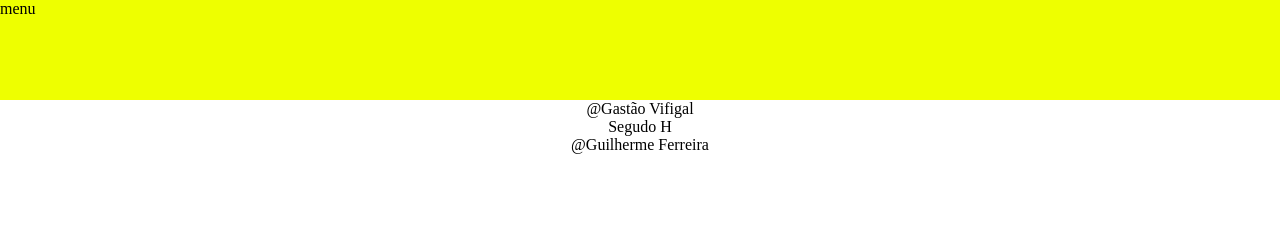
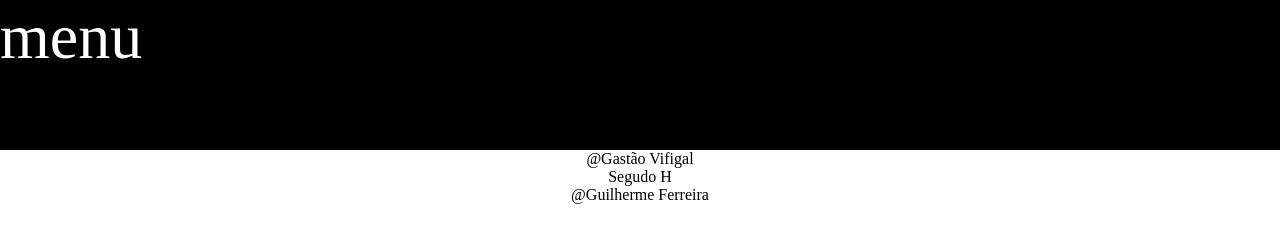
Before and after one commit to guixande0905g/2h2t, a plain HTML site: page index.html in a window 1280 px wide. Drawn offline with Linux system fonts and the light colour scheme.

Commit message:
Add files via upload

```diff
--- a/estilo.css
+++ b/estilo.css
@@ -17,3 +17,11 @@
         background-color: rgb(238, 255, 0);
      }
 }
+@media screen and (min-width: 1280px) {
+    .menu {
+       height: 150px;
+       background-color: rgb(0, 0, 0);
+       color: #FFF;
+       font-size: 64px;
+    }
+}
```
